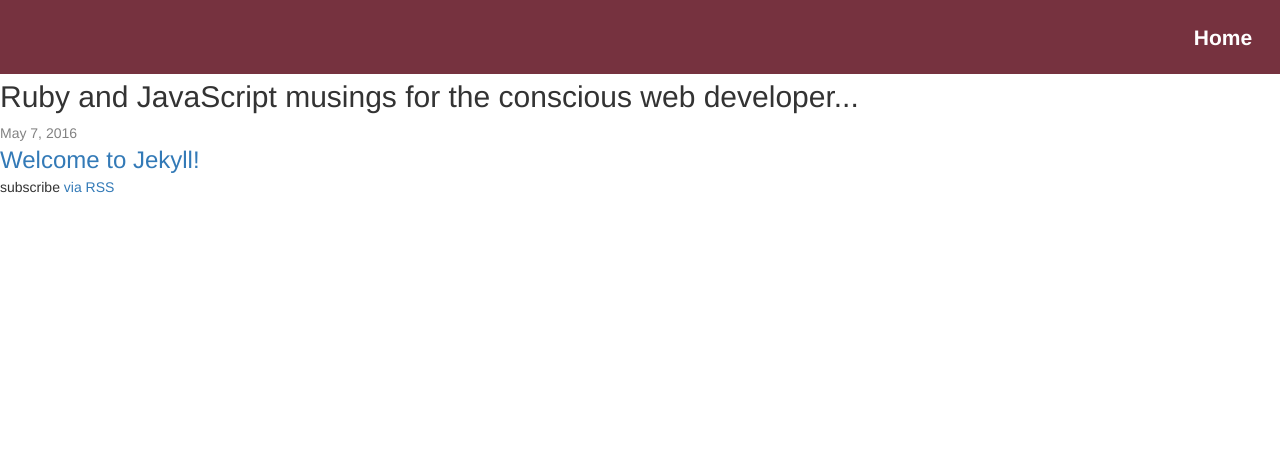
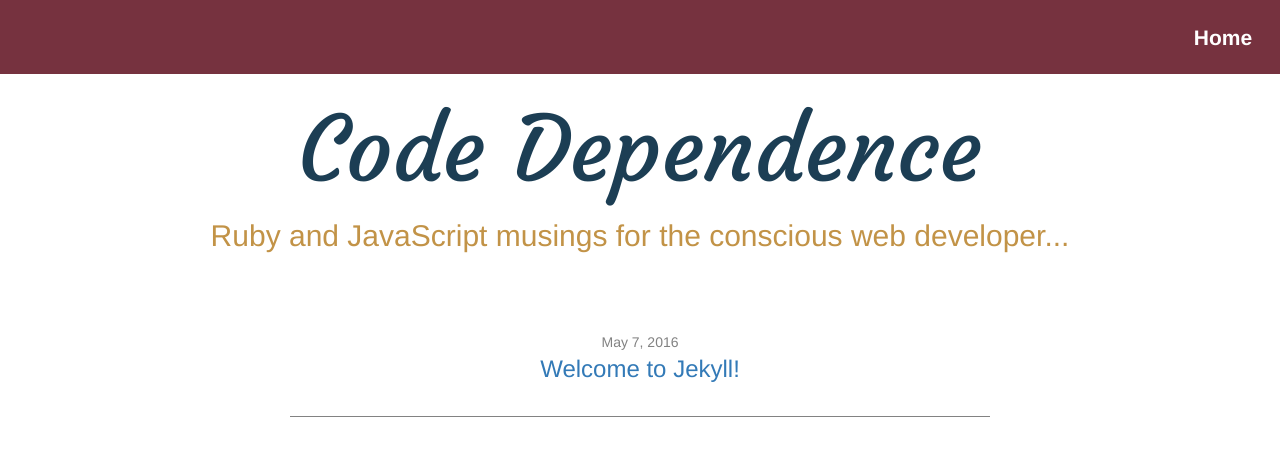
Before and after one commit to alookatommorow/alookatommorow.github.io, a Jekyll site: the page built from posts/index.html, in a window 1280 px wide. Shown: the top 456 px of the page. Built offline with Jekyll 4.4.1, drawn with Linux system fonts in a browser that asks for light colours; nearby versions of some CDN libraries.

Commit message:
add styling to posts index

```diff
--- a/assets/sass/_layout.scss
+++ b/assets/sass/_layout.scss
@@ -1,81 +1,3 @@
-
-/**
- * Site footer
- */
 .debug {
     border: 1px solid red;
 }
-
-
-/**
- * Page content
- */
-
-
-.page-heading {
-    font-size: 20px;
-}
-
-.post-list {
-    margin-left: 0;
-    list-style: none;
-
-    > li {
-        margin-bottom: $spacing-unit;
-    }
-}
-
-.post-meta {
-    font-size: $small-font-size;
-    color: $grey-color;
-}
-
-.post-link {
-    display: block;
-    font-size: 24px;
-}
-
-/**
- * Posts
- */
-.post-header {
-    margin-bottom: $spacing-unit;
-}
-
-.post-title {
-    font-size: 42px;
-    letter-spacing: -1px;
-    line-height: 1;
-
-    @include media-query($on-laptop) {
-        font-size: 36px;
-    }
-}
-
-.post-content {
-    margin-bottom: $spacing-unit;
-
-    h2 {
-        font-size: 32px;
-
-        @include media-query($on-laptop) {
-            font-size: 28px;
-        }
-    }
-
-    h3 {
-        font-size: 26px;
-
-        @include media-query($on-laptop) {
-            font-size: 22px;
-        }
-    }
-
-    h4 {
-        font-size: 20px;
-
-        @include media-query($on-laptop) {
-            font-size: 18px;
-        }
-    }
-}
--- /dev/null
+++ b/assets/sass/_posts-index.scss
@@ -0,0 +1,45 @@
+#blog-index-container {
+  padding-top: 80px;
+
+  .page-heading {
+    text-align: center;
+    color: #1C3E54;
+
+
+    .title {
+      font-size: 90px;
+      font-family: 'Courgette', sans-serif;
+    }
+
+    .description {
+      color: #C29347;
+    }
+  }
+
+  .post-list {
+    margin: 50px auto 0 auto;
+    text-align: center;
+    width: 700px;
+
+    .post-link {
+      padding: 30px 0;
+      border-bottom: 1px solid $grey-color;
+
+      &:hover {
+        background-color: #DDE1E1;
+        color: #1C3E54;
+        text-decoration: none;
+      }
+    }
+
+    .post-meta {
+      font-size: $small-font-size;
+      color: $grey-color;
+    }
+
+    .post-link {
+      display: block;
+      font-size: 24px;
+    }
+  }
+}
--- a/css/main.scss
+++ b/css/main.scss
@@ -64,6 +64,7 @@ $nav-offset:      65px;
         "layout",
         "portfolio",
         "portfolio-layout",
+        "posts-index",
         "stack",
         "syntax-highlighting"
 ;
--- a/posts/index.html
+++ b/posts/index.html
@@ -9,18 +9,17 @@ layout: default
   </div>
   <div class="post-list">
     {% for post in site.posts %}
-      <div class="post-list-content">
+
 
         <a class="post-link" href="{{ post.url | prepend: site.baseurl }}">
+
           <div class="post-meta">
             {{ post.date | date: "%b %-d, %Y" }}
           </div>
           {{ post.title }}
         </a>
-      </div>
+
     {% endfor %}
   </ul>
-
-  <p class="rss-subscribe">subscribe <a href="{{ "/feed.xml" | prepend: site.baseurl }}">via RSS</a></p>
-
+  <!-- <p class="rss-subscribe">subscribe <a href="{{ "/feed.xml" | prepend: site.baseurl }}">via RSS</a></p> -->
 </div>
```
